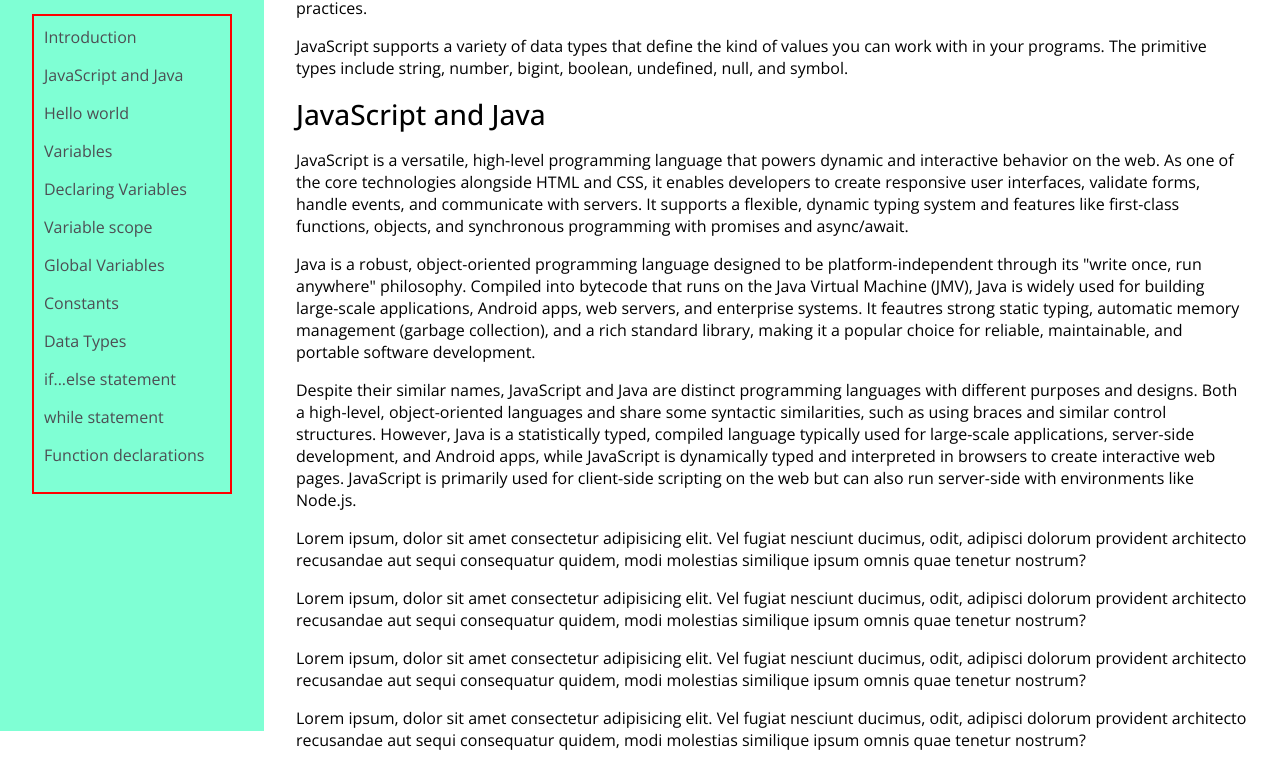
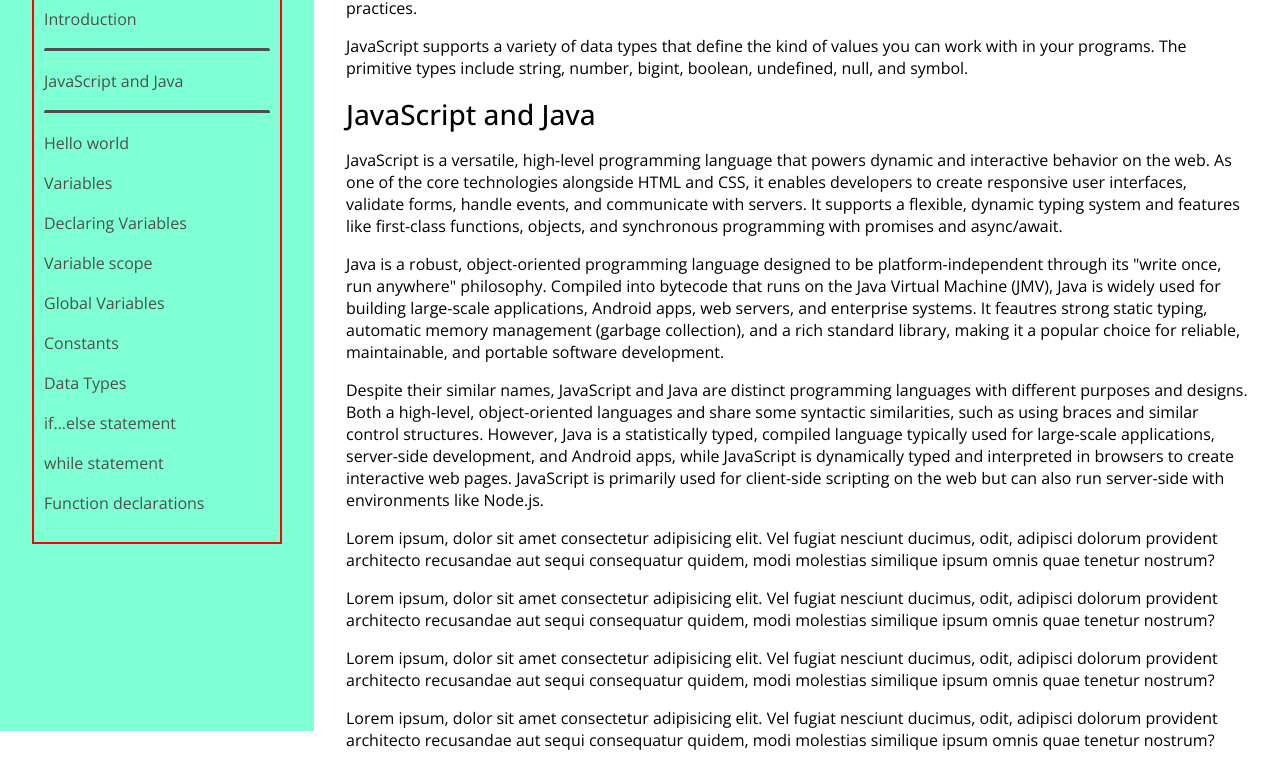
Before and after one commit to lengleman-spec/technical-page, a plain HTML site: page index.html in a window 1280 px wide. Shown: the part 133-897 px from the top of the page. Drawn offline with nearby package versions, Linux system fonts and the light colour scheme.

Commit message:
added and styled divider line for nav links

```diff
--- a/index.html
+++ b/index.html
@@ -14,9 +14,11 @@
         <li>
           <a href="#introduction">Introduction</a>
         </li>
+        <div class="divider"></div>
         <li>
           <a href="#JavaScript_and_Java">JavaScript and Java</a>
         </li>
+        <div class="divider"></div>
         <li>
           <a href="">Hello world</a>
         </li>
--- a/styles.css
+++ b/styles.css
@@ -21,7 +21,7 @@ h1 {
 }
 
 nav {
-  width: 200px; /* must have fixed width for sticky to work */
+  width: 250px; /* must have fixed width for sticky to work */
   height: 100vh;
   position: sticky; /* sticks to page */
   top: 0; /* causes nav to remain in view while scrolling */
@@ -37,7 +37,7 @@ nav ul {
 }
 
 nav li {
-  margin-bottom: 1rem;
+  margin: 18px 0;
 }
 
 nav a {
@@ -54,3 +54,10 @@ header {
   font-size: 28px;
   font-weight: 500;
 }
+
+.divider {
+  width: 100%;
+  height: 1px;
+  border-top: 3px solid #4d4e53;
+  border-radius: 10px;
+}
```
